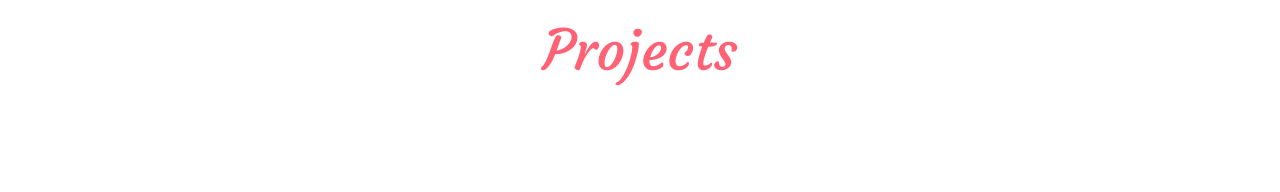
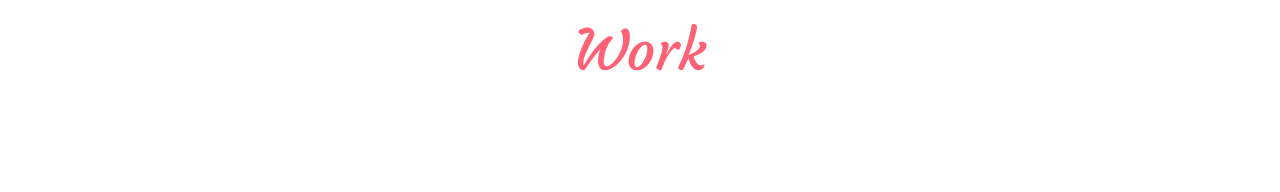
Before and after one commit to billdybas/billdybas.github.io, a Jekyll site: the page built from work/index.html, in a window 1280 px wide. Shown: the top 192 px of the page. Built offline with Jekyll 4.4.1, drawn with Linux system fonts in a browser that asks for light colours; some web fonts are replaced.

Commit message:
Rename Projects to Work

```diff
--- a/projects/index.html
+++ b/work/index.html
@@ -1,11 +1,11 @@
 ---
 layout: page
-title: "Projects"
+title: "Work"
 styles: main
 ---
 <div class="container">
   <div class="row">
-    <h1 class="title">Projects</h1>
+    <h1 class="title">Work</h1>
     <div class="col col-xs-12 col-sm-6 col-md-4 box">
       <img src="/img/question.png" class="img-md">
       <h2>Secret Project #1</h2>
```
Also changed, not shown: .gitmodules.
